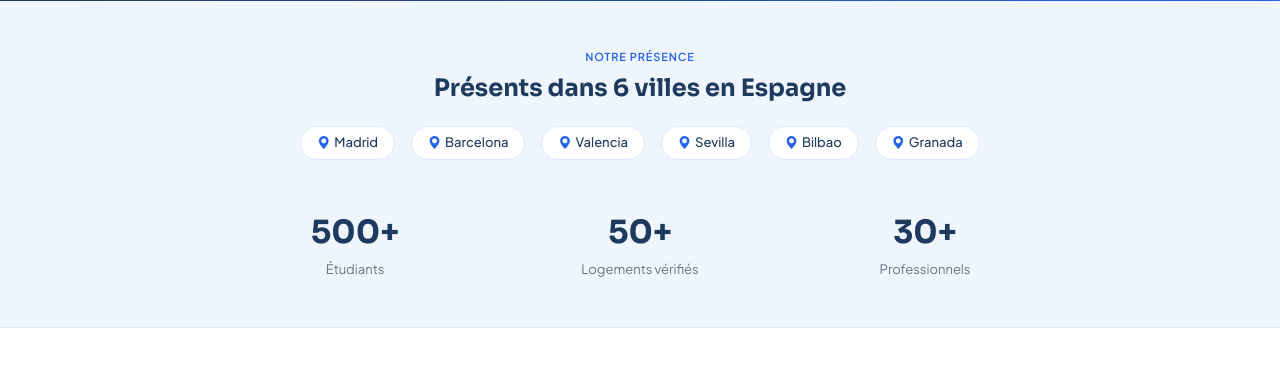
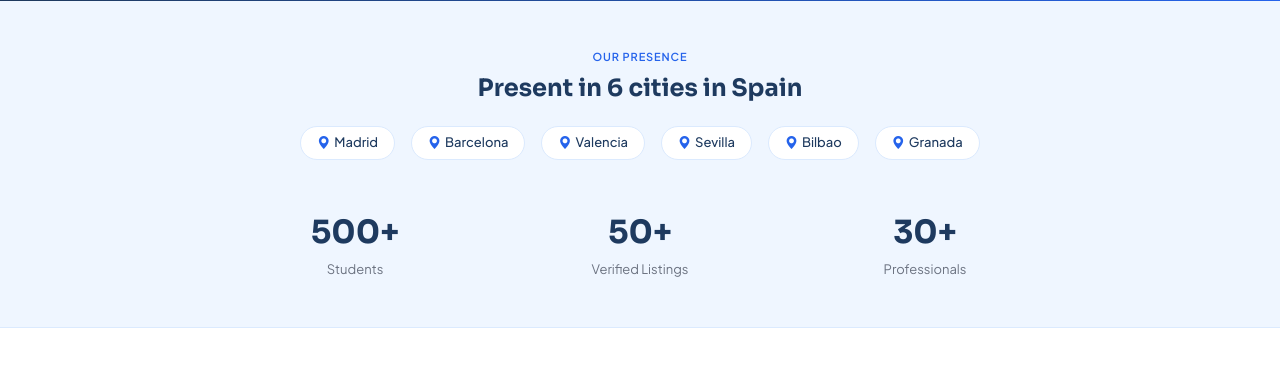
Before and after one commit to Salma-Mousaoui/plateforme-etudiants, a Django app: page / in a window 1280 px wide. Shown: the part 855-1221 px from the top of the page. Run offline with Django 5.2, Linux system fonts and the light colour scheme.

Commit message:
mdification section landing page

```diff
--- a/templates/core/landing.html
+++ b/templates/core/landing.html
@@ -120,9 +120,9 @@
   <div class="container text-center">
 
     <!-- Label + titre -->
-    <p class="t-label mb-2" style="color: var(--elan-blue);">NOTRE PRÉSENCE</p>
+    <p class="t-label mb-2" style="color: var(--elan-blue);">OUR PRESENCE</p>
     <h2 class="mb-4" style="font-family:'Sora',sans-serif; font-size:1.5rem; font-weight:700; color: var(--elan-navy);">
-      Présents dans 6 villes en Espagne
+      Present in 6 cities in Spain
     </h2>
 
     <!-- Pills-liens vers /logements/?ville= -->
@@ -139,15 +139,15 @@
     <div class="row g-4 justify-content-center">
       <div class="col-6 col-md-4 col-lg-3">
         <div style="font-family:'Sora',sans-serif; font-size:2rem; font-weight:700; color: var(--elan-navy);">500+</div>
-        <div class="t-muted mt-1">Étudiants</div>
+        <div class="t-muted mt-1">Students</div>
       </div>
       <div class="col-6 col-md-4 col-lg-3">
         <div style="font-family:'Sora',sans-serif; font-size:2rem; font-weight:700; color: var(--elan-navy);">50+</div>
-        <div class="t-muted mt-1">Logements vérifiés</div>
+        <div class="t-muted mt-1">Verified Listings</div>
       </div>
       <div class="col-6 col-md-4 col-lg-3">
         <div style="font-family:'Sora',sans-serif; font-size:2rem; font-weight:700; color: var(--elan-navy);">30+</div>
-        <div class="t-muted mt-1">Professionnels</div>
+        <div class="t-muted mt-1">Professionals</div>
       </div>
     </div>
 
```
